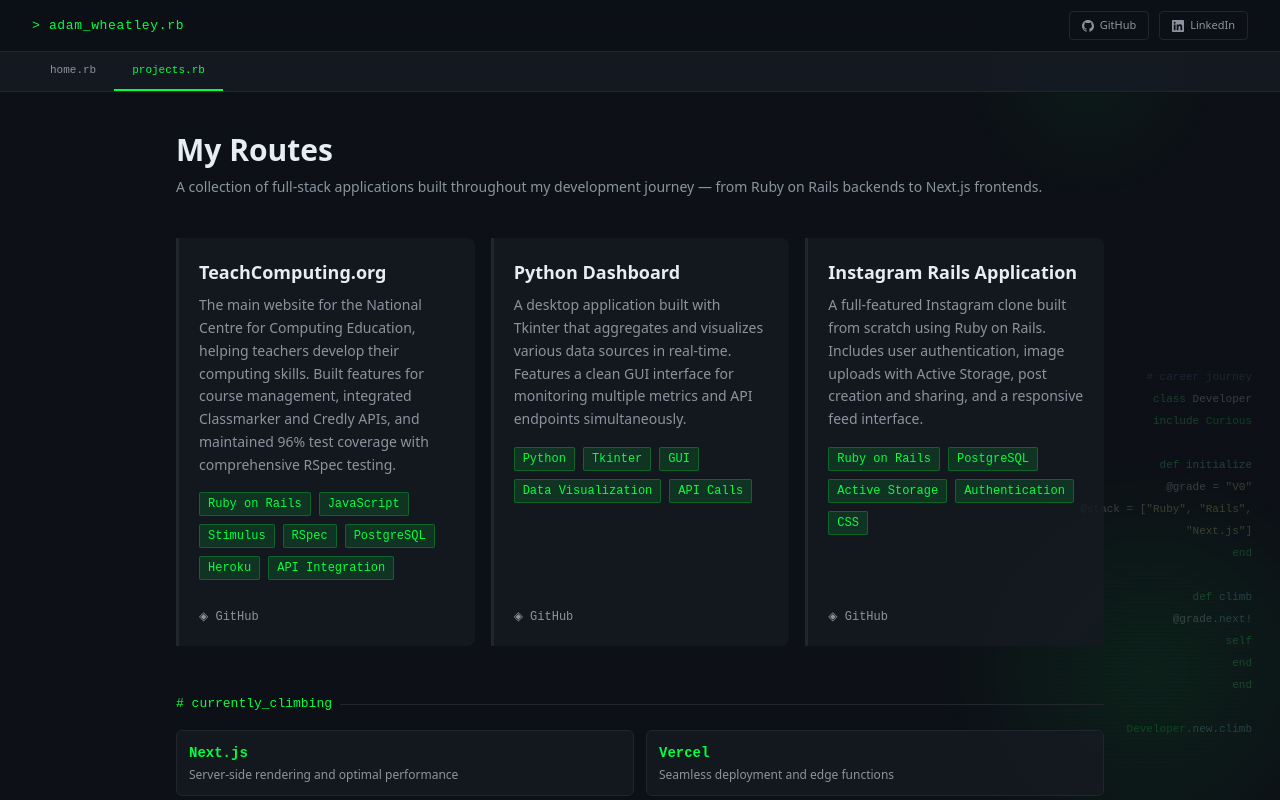
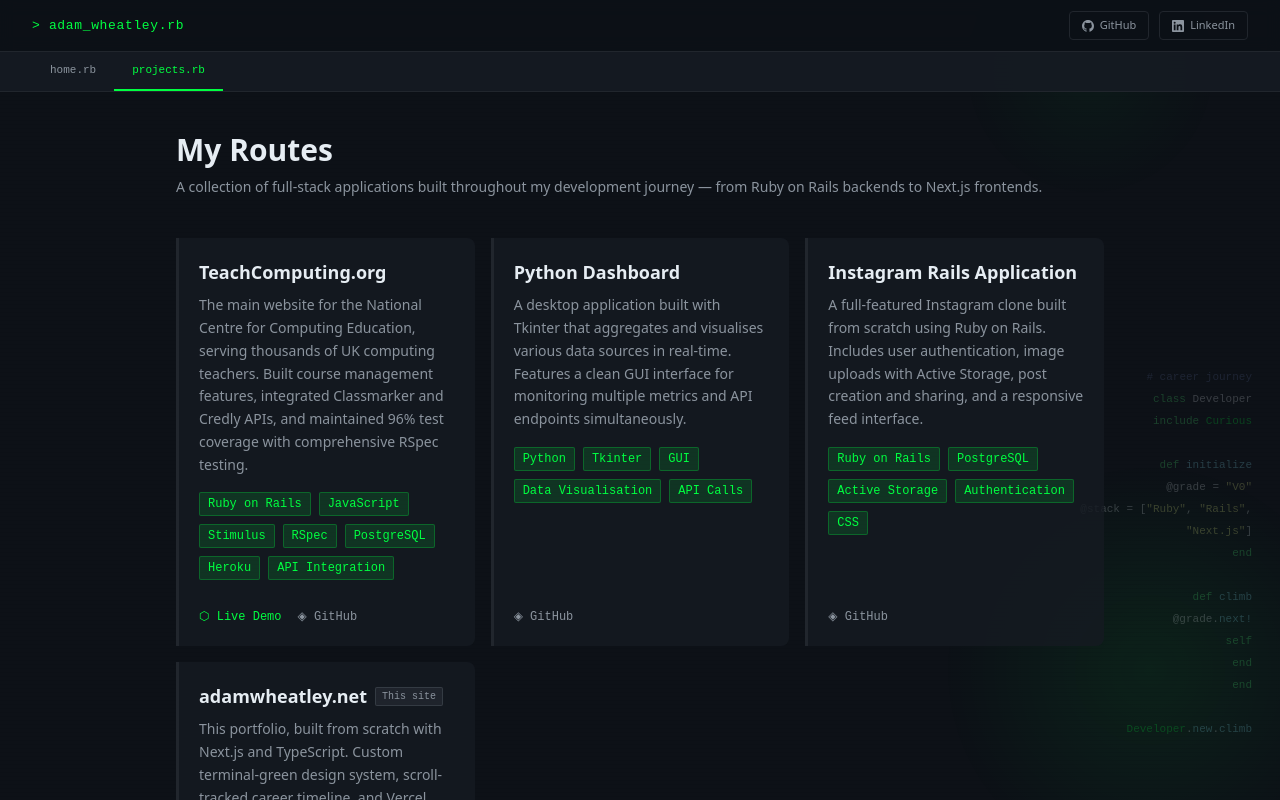
Before and after one commit to A-Wheeto/adamwheatley.net, a Next.js app: page /projects in a window 1280 px wide. Shown: the top 800 px of the page. Built offline with nearby package versions, Linux system fonts and the light colour scheme.

Commit message:
feat: add portfolio project, live links, and updated descriptions

```diff
--- a/src/data/projects.ts
+++ b/src/data/projects.ts
@@ -3,23 +3,33 @@
 export const projects: Project[] = [
   {
     title: 'TeachComputing.org',
-    description: 'The main website for the National Centre for Computing Education, helping teachers develop their computing skills. Built features for course management, integrated Classmarker and Credly APIs, and maintained 96% test coverage with comprehensive RSpec testing.',
+    description: 'The main website for the National Centre for Computing Education, serving thousands of UK computing teachers. Built course management features, integrated Classmarker and Credly APIs, and maintained 96% test coverage with comprehensive RSpec testing.',
     url: 'https://github.com/NCCE/teachcomputing.org',
+    liveUrl: 'https://teachcomputing.org',
     technologies: ['Ruby on Rails', 'JavaScript', 'Stimulus', 'RSpec', 'PostgreSQL', 'Heroku', 'API Integration'],
-    featured: true
+    featured: true,
   },
   {
     title: 'Python Dashboard',
-    description: 'A desktop application built with Tkinter that aggregates and visualizes various data sources in real-time. Features a clean GUI interface for monitoring multiple metrics and API endpoints simultaneously.',
+    description: 'A desktop application built with Tkinter that aggregates and visualises various data sources in real-time. Features a clean GUI interface for monitoring multiple metrics and API endpoints simultaneously.',
     url: 'https://github.com/A-Wheeto/Dashboard',
-    technologies: ['Python', 'Tkinter', 'GUI', 'Data Visualization', 'API Calls'],
-    featured: true
+    technologies: ['Python', 'Tkinter', 'GUI', 'Data Visualisation', 'API Calls'],
+    featured: true,
   },
   {
     title: 'Instagram Rails Application',
     description: 'A full-featured Instagram clone built from scratch using Ruby on Rails. Includes user authentication, image uploads with Active Storage, post creation and sharing, and a responsive feed interface.',
     url: 'https://github.com/A-Wheeto/Instagram-Rails-Application',
     technologies: ['Ruby on Rails', 'PostgreSQL', 'Active Storage', 'Authentication', 'CSS'],
-    featured: true
-  }
+    featured: true,
+  },
+  {
+    title: 'adamwheatley.net',
+    description: 'This portfolio, built from scratch with Next.js and TypeScript. Custom terminal-green design system, scroll-tracked career timeline, and Vercel deployment — all written without a UI framework.',
+    url: 'https://github.com/A-Wheeto/adamwheatley.net',
+    liveUrl: 'https://adamwheatley.net',
+    badge: 'This site',
+    technologies: ['Next.js', 'TypeScript', 'Vercel', 'CSS Design System', 'React'],
+    featured: true,
+  },
 ]
```
